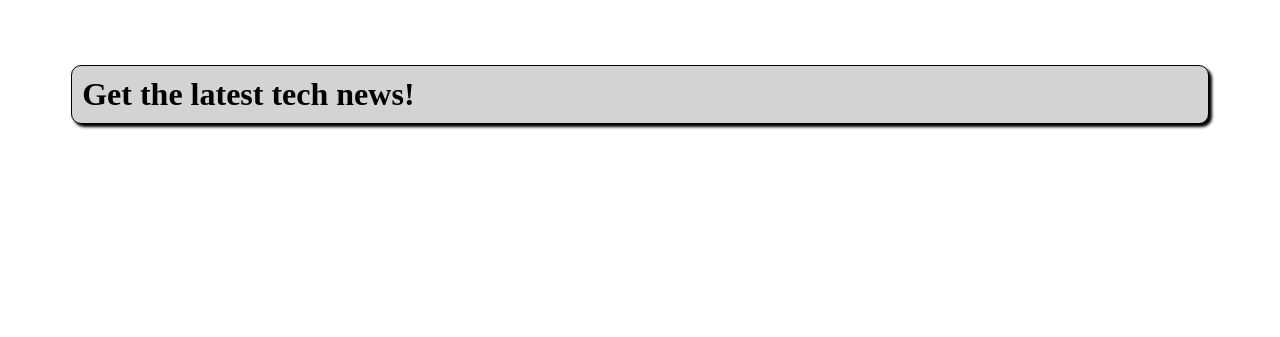
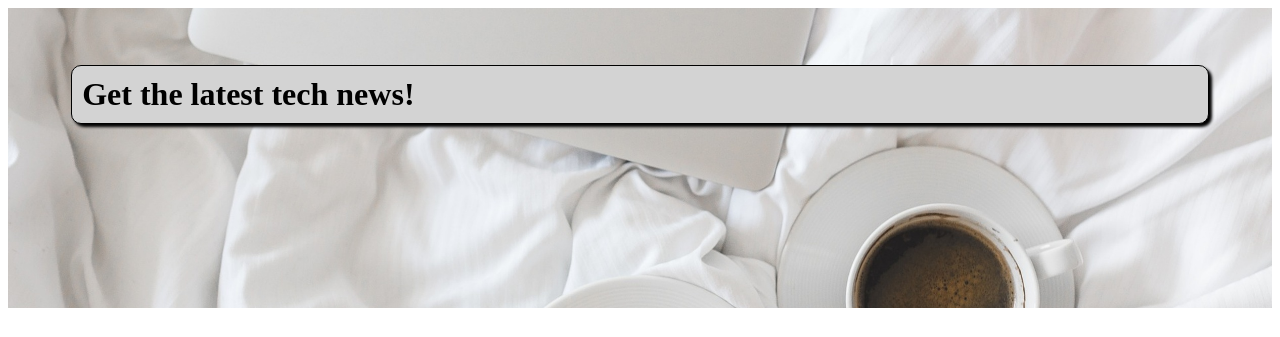
Before and after one commit to fpigeonjr/learning-nuxt, a Nuxt app in the folder nuxt-blog/: page / in a window 1280 px wide. Shown: the top 337 px of the page. Built offline with nearby package versions, Linux system fonts and the light colour scheme; grey boxes are pictures that could not be loaded.

Commit message:
adds bg for posts page

```diff
--- a/nuxt-blog/pages/index.vue
+++ b/nuxt-blog/pages/index.vue
@@ -42,6 +42,7 @@ export default {
   position: relative;
   padding: 30px;
   box-sizing: border-box;
+  background-image: url("~assets/images/main-page-background.jpeg");
   background-position: center;
   background-size: cover;
 }
```
Also changed, not shown: nuxt-blog/assets/images/main-page-background.jpeg (added).
